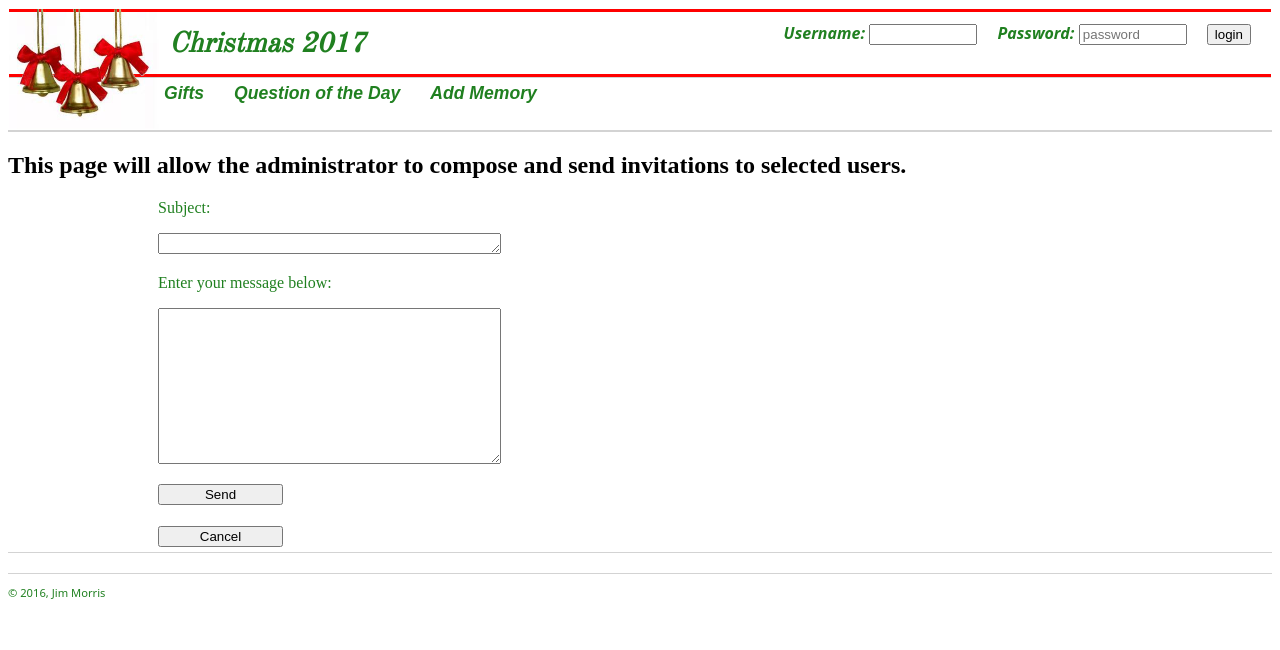
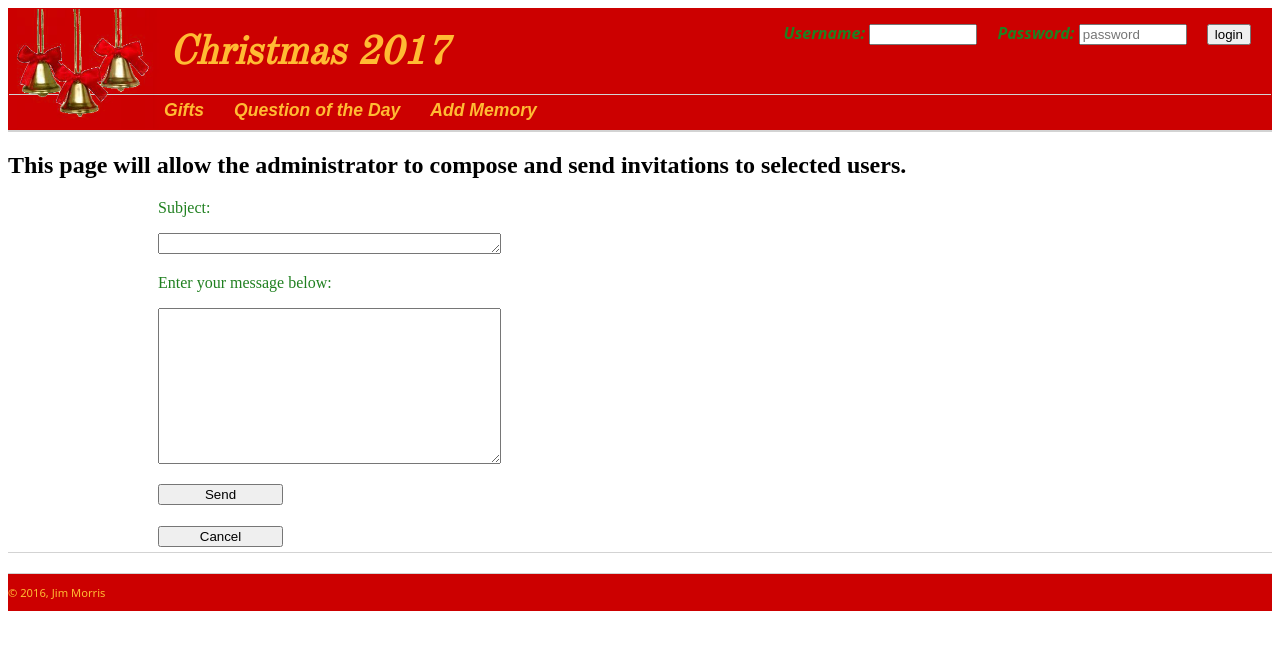
Before and after one commit to JMorris1575/christmas17, a Django app: template Christmas2017/mail/templates/mail/compose.html in a window 1280 px wide. Shown: the top 650 px of the page. Run offline with Django 3.2, Linux system fonts and the light colour scheme; the template is opened without the code that fills it, so the values that code supplies are empty; parts of the project's set-up code (start-up, migrations or seed data) failed here and were passed over.

Commit message:
Started updating header appearance

```diff
--- a/Christmas2017/static/site/css/christmas17.css
+++ b/Christmas2017/static/site/css/christmas17.css
@@ -25,7 +25,8 @@ article, aside, figcaption, figure, footer, header, hgroup, menu, nav, section:
 footer {
     bottom: 0px;
     margin-top: 20px;
-    color: #208020;
+    color: #ffbb33;
+    background-color: #cc0000;
     font-family: sans;
     font-size: 70%;
     overflow: auto;
@@ -35,7 +36,8 @@ footer {
 header {
     margin: 0px;
     height: auto;
-    color: #208020;
+    color: #ffbb33;
+    background-color: #cc0000;
     font-family: OldStandard;
     font-style: italic;
     font-weight: bold;
@@ -48,7 +50,7 @@ a.no-underline {
     }
 
 a.menu-item {
-    color: #208020;
+    color: #ffbb33;
     text-decoration: none;
     }
 
@@ -62,7 +64,7 @@ p.no-p-height {
     padding: 0px;
     border-top: 3px solid;
     border-bottom: 3px solid;
-    border-color: red;
+    border-color: #cc0000;
     }
 
 .blue {
@@ -151,9 +153,9 @@ p.no-p-height {
     }
 
 .large {
-    color: #208020;
+    color: #ffbb33;
     margin: 0;
-    font-size: 175%;
+    font-size: 250%;
     font-style: italic;
     width: 60%;
     }
```
Also changed, not shown: 1 other file.
